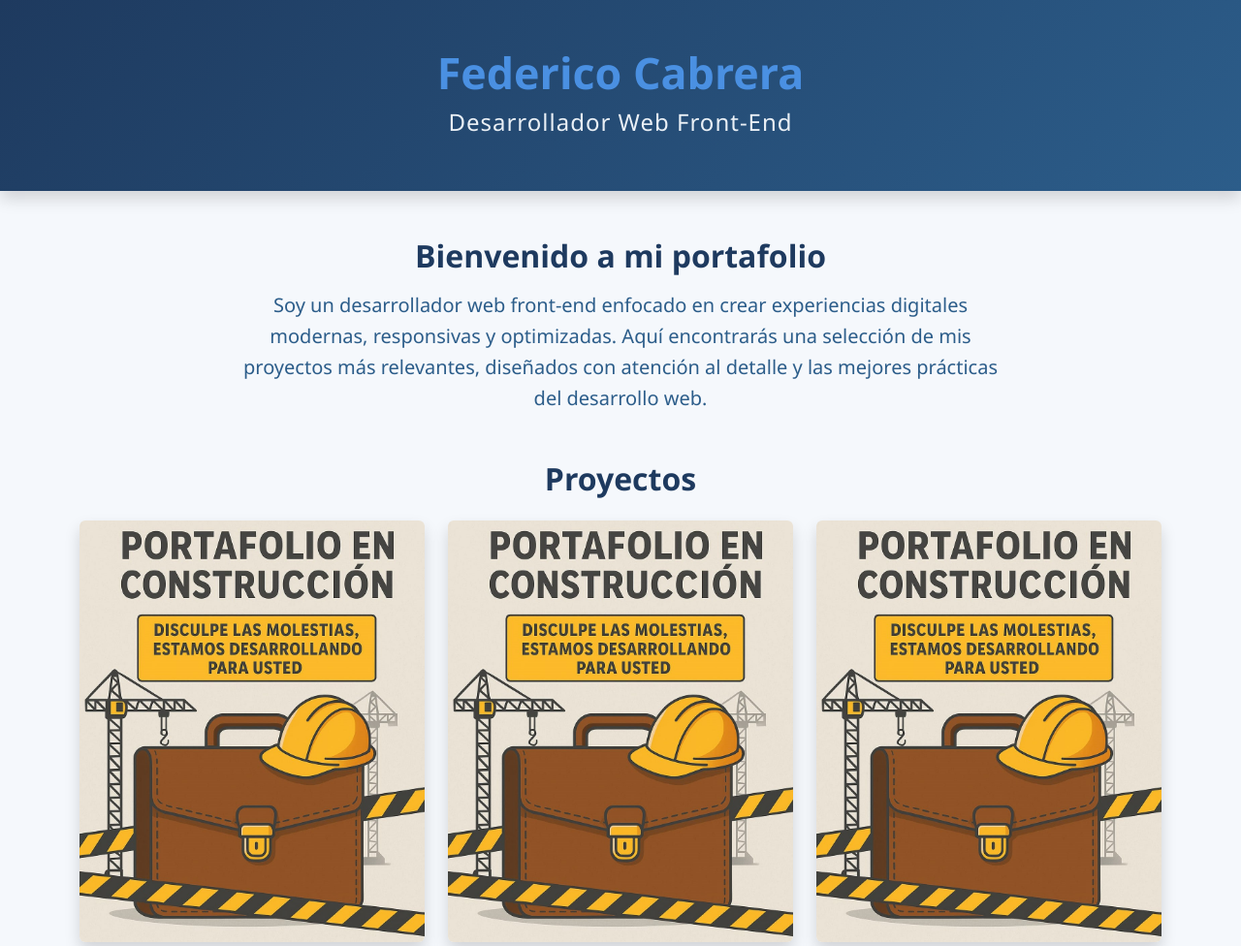
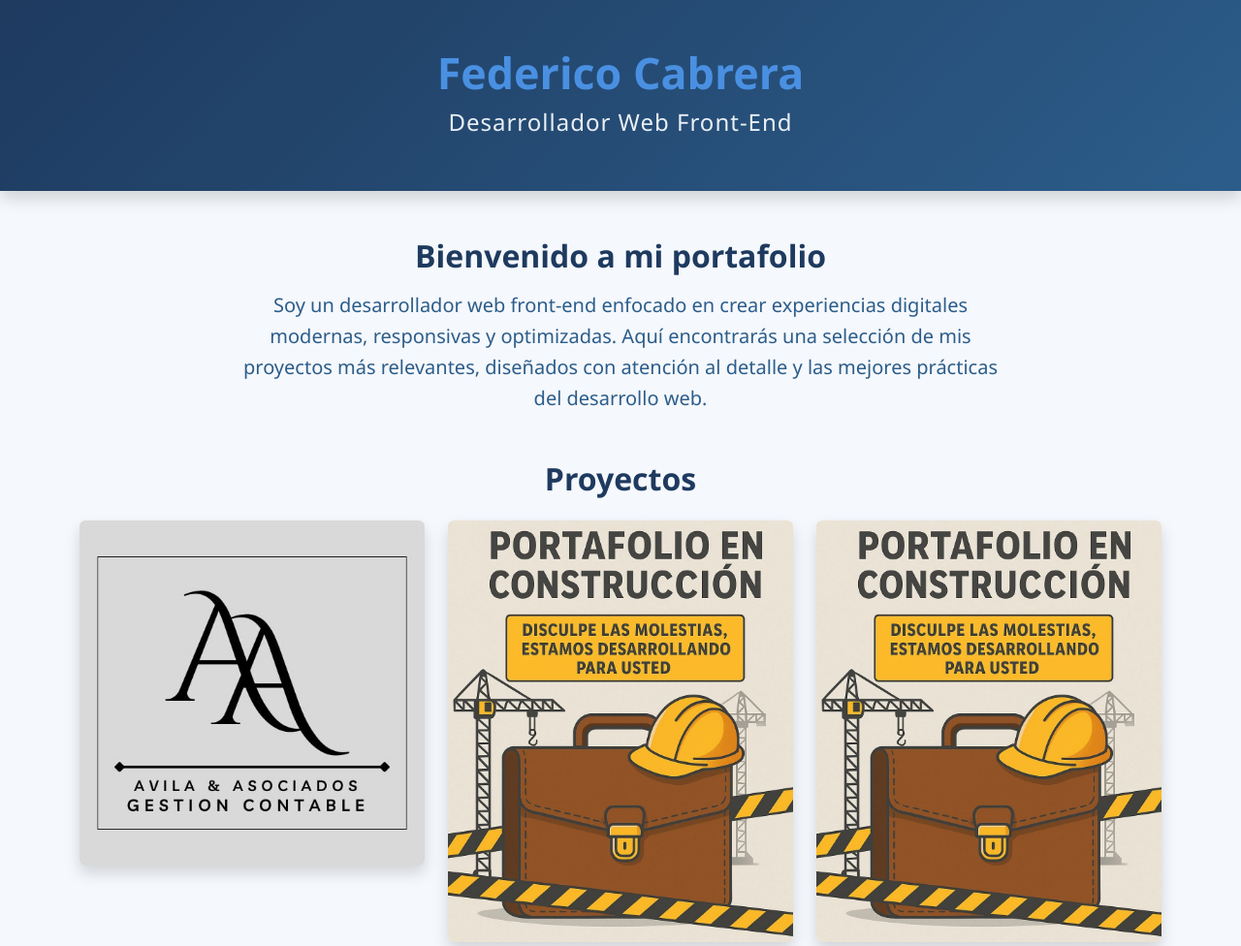
Before and after one commit to FedeCabreraSanteugini/Portafolio, a plain HTML site: page index.html in a window 1280 px wide. Shown: the top 976 px of the page at 97% size. Drawn offline with nearby package versions, Linux system fonts and the light colour scheme.

Commit message:
Agregamos proyecto 1
A&A

```diff
--- a/index.html
+++ b/index.html
@@ -28,8 +28,8 @@
     <h2 class="text-center mb-4">Proyectos</h2>
     <div class="row g-4">
       <div class="col-sm-6 col-md-4">
-        <a href="#" class="contenedor d-block">
-          <img src="Desarrollo_portafolio.jpg" alt="Proyecto 1" class="img-fluid rounded shadow">
+        <a href="https://fedecabrerasanteugini.github.io/Avila-Asociados/" class="contenedor d-block">
+          <img src="Gestor Contable.jpg" alt="Proyecto 1" class="img-fluid rounded shadow">
         </a>
       </div>
       <div class="col-sm-6 col-md-4">
```
Also changed, not shown: Gestor Contable.jpg (added).
